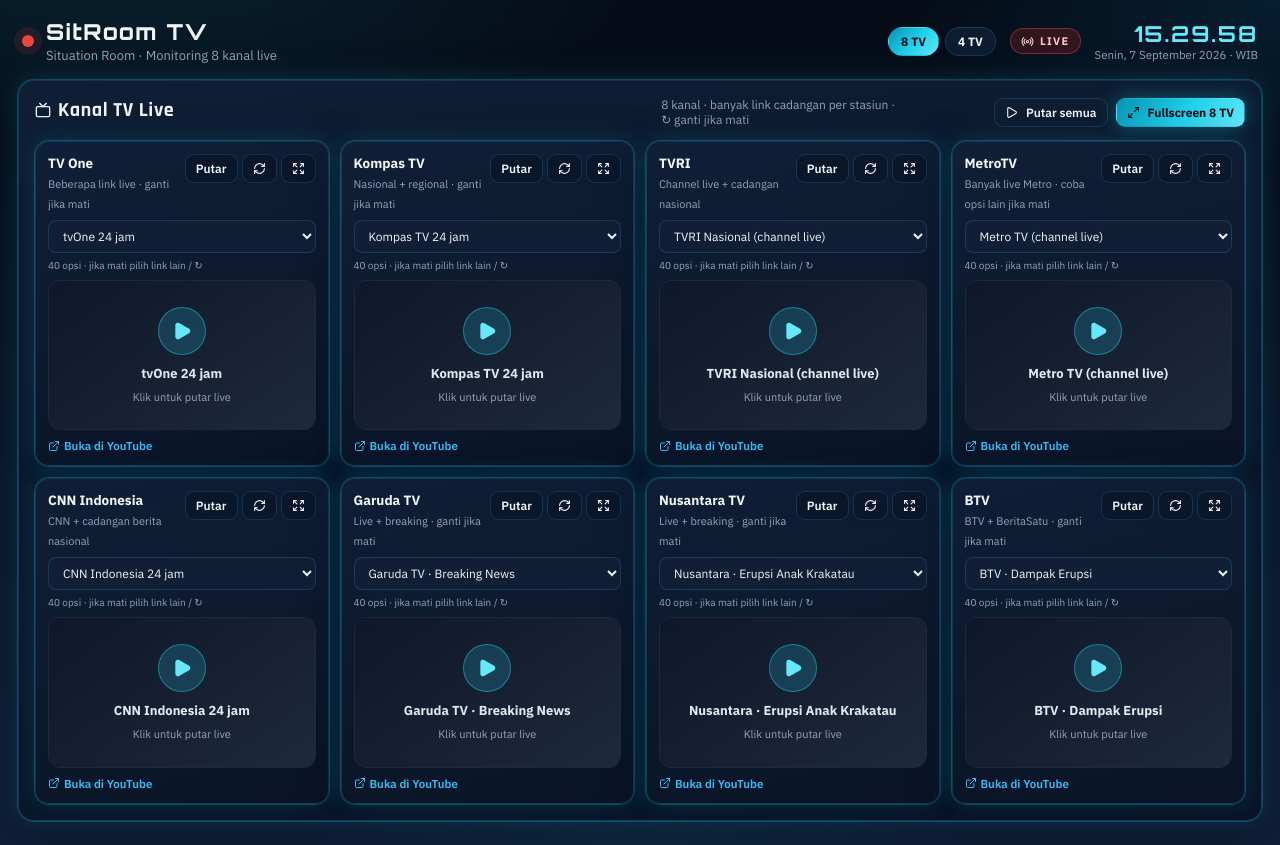
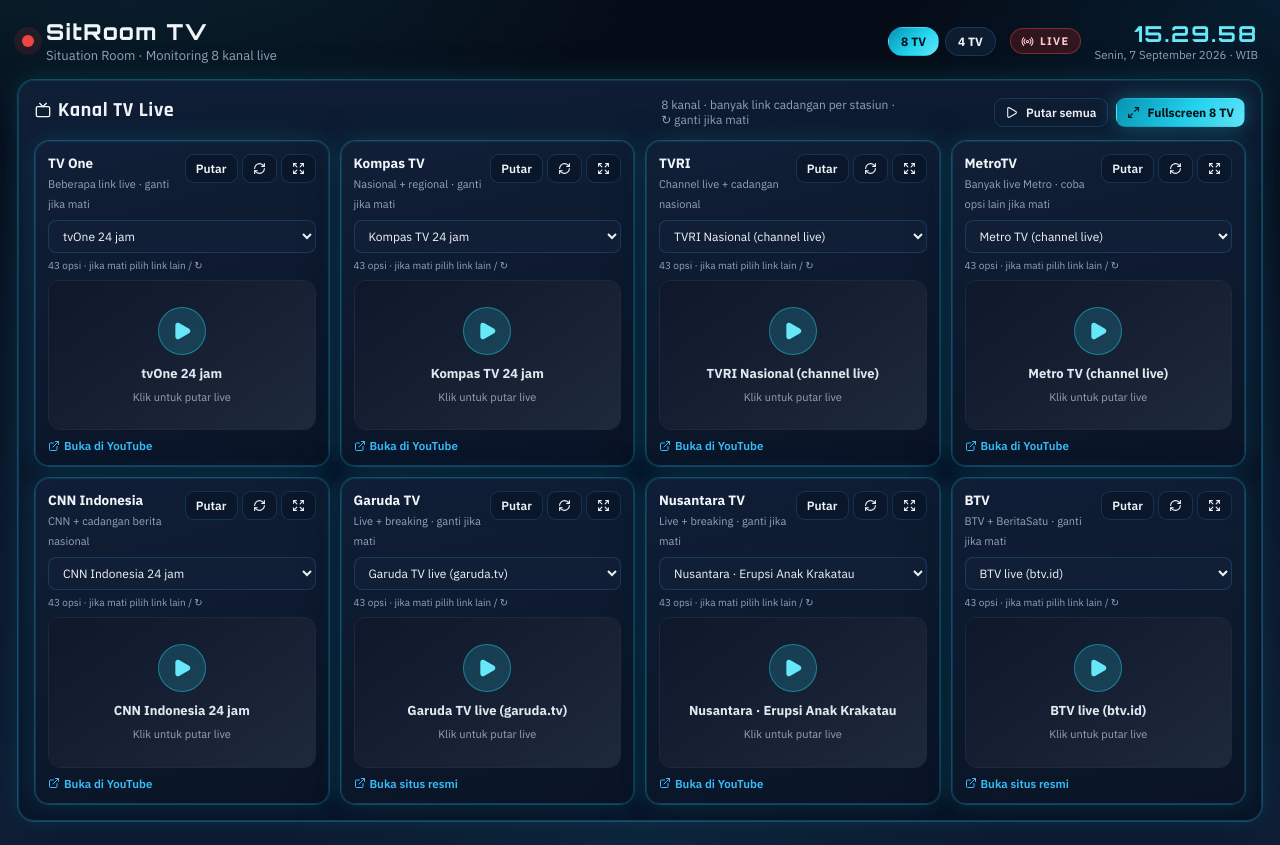
Before and after one commit to abah/SitRoomTV, a React (Vite) app: page / in a window 1280 px wide. Built offline with nearby package versions, Linux system fonts and the light colour scheme.

Commit message:
Play Garuda TV and BTV from official HLS feeds
YouTube embeds for these stations were unavailable. Use the
m3u8 URLs from garuda.tv/live and btv.id/home/playstream
with an HLS player, keeping YouTube as fallback.

Co-authored-by: AbahRaditya <abah@users.noreply.github.com>

```diff
--- a/package.json
+++ b/package.json
@@ -11,6 +11,7 @@
     "deploy": "npm run build && wrangler deploy"
   },
   "dependencies": {
+    "hls.js": "^1.7.2",
     "lucide-react": "^1.21.0",
     "react": "^18.3.1",
     "react-dom": "^18.3.1"
--- /dev/null
+++ b/src/HlsPlayer.tsx
@@ -0,0 +1,62 @@
+import { useEffect, useRef } from "react";
+
+export default function HlsPlayer({
+  src,
+  title,
+}: {
+  src: string;
+  title: string;
+}) {
+  const ref = useRef<HTMLVideoElement>(null);
+
+  useEffect(() => {
+    const video = ref.current;
+    if (!video) return;
+    let destroyed = false;
+    let hls: { destroy: () => void } | undefined;
+
+    const tryPlay = () => {
+      void video.play().catch(() => {
+        /* autoplay may be blocked until user gesture */
+      });
+    };
+
+    if (video.canPlayType("application/vnd.apple.mpegurl")) {
+      video.src = src;
+      tryPlay();
+      return () => {
+        video.removeAttribute("src");
+        video.load();
+      };
+    }
+
+    void import("hls.js").then(({ default: Hls }) => {
+      if (destroyed || !Hls.isSupported()) return;
+      const instance = new Hls({
+        enableWorker: true,
+        lowLatencyMode: true,
+        backBufferLength: 30,
+      });
+      hls = instance;
+      instance.loadSource(src);
+      instance.attachMedia(video);
+      instance.on(Hls.Events.MANIFEST_PARSED, tryPlay);
+    });
+
+    return () => {
+      destroyed = true;
+      hls?.destroy();
+    };
+  }, [src]);
+
+  return (
+    <video
+      ref={ref}
+      title={title}
+      muted
+      autoPlay
+      playsInline
+      controls={false}
+    />
+  );
+}
--- a/src/TvLiveWall.tsx
+++ b/src/TvLiveWall.tsx
@@ -15,10 +15,13 @@ import {
   TV_CATEGORIES,
   embedUrl,
   emptyPlayingState,
+  isHlsOption,
   nextOptionId,
+  openSourceLabel,
   watchUrl,
   type TvCategoryId,
 } from "./tvStreams";
+import HlsPlayer from "./HlsPlayer";
 
 type FsElement = HTMLElement & {
   webkitRequestFullscreen?: () => Promise<void> | void;
@@ -266,6 +269,13 @@ export default function TvLiveWall({
         )}
         <div className="sr-tv-frame">
           {isPlaying ? (
+            isHlsOption(opt) && opt.hlsUrl ? (
+              <HlsPlayer
+                key={`${mode}-${catId}-${opt.id}`}
+                src={opt.hlsUrl}
+                title={`${cat.title} — ${opt.label}`}
+              />
+            ) : (
               <iframe
                 key={`${mode}-${catId}-${opt.id}`}
                 src={embedUrl(opt, true)}
@@ -274,6 +284,7 @@ export default function TvLiveWall({
                 allowFullScreen
                 referrerPolicy="strict-origin-when-cross-origin"
               />
+            )
           ) : (
             <button
               type="button"
@@ -295,7 +306,7 @@ export default function TvLiveWall({
             target="_blank"
             rel="noreferrer"
           >
-            <ExternalLink size={12} /> Buka di YouTube
+            <ExternalLink size={12} /> {openSourceLabel(opt)}
           </a>
         )}
       </div>
@@ -450,7 +461,7 @@ export default function TvLiveWall({
                   target="_blank"
                   rel="noreferrer"
                 >
-                  <ExternalLink size={14} /> YouTube
+                  <ExternalLink size={14} /> {openSourceLabel(enlargedOpt)}
                 </a>
                 <button className="btn small" onClick={() => setEnlarged(null)}>
                   <X size={14} /> Tutup
@@ -458,6 +469,13 @@ export default function TvLiveWall({
               </div>
             </header>
             <div className="sr-tv-enlarged-frame">
+              {isHlsOption(enlargedOpt) && enlargedOpt.hlsUrl ? (
+                <HlsPlayer
+                  key={`enlarged-${enlarged}-${enlargedOpt.id}`}
+                  src={enlargedOpt.hlsUrl}
+                  title={`${enlargedCat.title} — ${enlargedOpt.label}`}
+                />
+              ) : (
                 <iframe
                   key={`enlarged-${enlarged}-${enlargedOpt.id}`}
                   src={embedUrl(enlargedOpt, true)}
@@ -466,6 +484,7 @@ export default function TvLiveWall({
                   allowFullScreen
                   referrerPolicy="strict-origin-when-cross-origin"
                 />
+              )}
             </div>
           </div>
         </div>
--- a/src/styles.css
+++ b/src/styles.css
@@ -448,12 +448,15 @@ body {
   border: 1px solid var(--sr-tv-stage-border);
 }
 
-.sr-tv-frame iframe {
+.sr-tv-frame iframe,
+.sr-tv-frame video {
   position: absolute;
   inset: 0;
   width: 100%;
   height: 100%;
   border: 0;
+  object-fit: cover;
+  background: #000;
 }
 
 .sr-tv-poster {
@@ -524,12 +527,15 @@ body {
   background: #000;
 }
 
-.sr-tv-enlarged-frame iframe {
+.sr-tv-enlarged-frame iframe,
+.sr-tv-enlarged-frame video {
   position: absolute;
   inset: 0;
   width: 100%;
   height: 100%;
   border: 0;
+  object-fit: contain;
+  background: #000;
 }
 
 .sr-screen-overlay {
--- a/src/tvStreams.ts
+++ b/src/tvStreams.ts
@@ -16,6 +16,10 @@ export interface TvStreamOption {
   videoId?: string;
   /** Fallback: channel live_stream embed jika videoId kosong. */
   channelId?: string;
+  /** HLS resmi dari situs stasiun (m3u8). */
+  hlsUrl?: string;
+  /** Halaman resmi live. */
+  pageUrl?: string;
 }
 
 export interface TvCategory {
@@ -146,6 +150,29 @@ export const TV_STREAM_CATALOG: TvStreamOption[] = [
   },
 
   /* —— Garuda TV / Nusantara TV / BTV —— */
+  {
+    id: "garuda-site",
+    label: "Garuda TV live (garuda.tv)",
+    hlsUrl:
+      "https://hgmtv.com:2020/hls/garudatvlivestreaming/garudatvlivestreaming.m3u8",
+    pageUrl: "https://garuda.tv/live/",
+    channelId: "UCmXp0n4Oq8DGzjRZj3EvG4Q",
+  },
+  {
+    id: "garuda-site-alt",
+    label: "Garuda TV live (cadangan HLS)",
+    hlsUrl:
+      "https://hgmtv.com:19360/garudatvlivestreaming/garudatvlivestreaming.m3u8",
+    pageUrl: "https://garuda.tv/live/",
+  },
+  {
+    id: "btv-site",
+    label: "BTV live (btv.id)",
+    hlsUrl:
+      "https://lnd0t3b922.tenbytecdn.com/ta-sg1/90369cf5-6ac2-411d-b3d0-15fae10a2e2c/master.m3u8",
+    pageUrl: "https://www.beritasatu.com/btv-live-streaming",
+    channelId: "UCo6NXGgBiaXcvdF2vHXGB4A",
+  },
   {
     id: "garuda-live",
     label: "Garuda TV live",
@@ -358,10 +385,12 @@ export const TV_CATEGORIES: TvCategory[] = [
     title: "Garuda TV",
     hint: "Live + breaking · ganti jika mati",
     options: optionsWithDefaults(
+      "garuda-site",
+      "garuda-site-alt",
+      "garuda-channel",
+      "garuda-live",
       "garuda-breaking",
       "garuda-halim",
-      "garuda-live",
-      "garuda-channel",
       "nusantara-krakatau",
       "btv-dampak",
       "cnnid-24jam",
@@ -392,11 +421,12 @@ export const TV_CATEGORIES: TvCategory[] = [
     title: "BTV",
     hint: "BTV + BeritaSatu · ganti jika mati",
     options: optionsWithDefaults(
+      "btv-site",
+      "btv-channel",
+      "btv-live",
       "btv-dampak",
-      "btv-live",
       "btv-krakatau",
       "beritasatu-breaking",
-      "btv-channel",
       "beritasatu-channel",
       "garuda-breaking",
       "nusantara-krakatau",
@@ -430,6 +460,7 @@ export function nextOptionId(
 }
 
 export function embedUrl(opt: TvStreamOption, autoplay: boolean): string {
+  if (opt.hlsUrl) return opt.hlsUrl;
   const params = new URLSearchParams({
     autoplay: autoplay ? "1" : "0",
     mute: "1",
@@ -447,7 +478,18 @@ export function embedUrl(opt: TvStreamOption, autoplay: boolean): string {
 }
 
 export function watchUrl(opt: TvStreamOption): string {
+  if (opt.pageUrl) return opt.pageUrl;
   if (opt.videoId) return `https://www.youtube.com/watch?v=${opt.videoId}`;
   if (opt.channelId) return `https://www.youtube.com/channel/${opt.channelId}/live`;
+  if (opt.hlsUrl) return opt.hlsUrl;
   return "https://www.youtube.com";
 }
+
+export function isHlsOption(opt: TvStreamOption): boolean {
+  return Boolean(opt.hlsUrl);
+}
+
+export function openSourceLabel(opt: TvStreamOption): string {
+  if (opt.pageUrl || opt.hlsUrl) return "Buka situs resmi";
+  return "Buka di YouTube";
+}
```
Also changed, not shown: 1 other file (tests, documents, lock files or other folders). Lines whose indentation alone changed are shown as unchanged.
